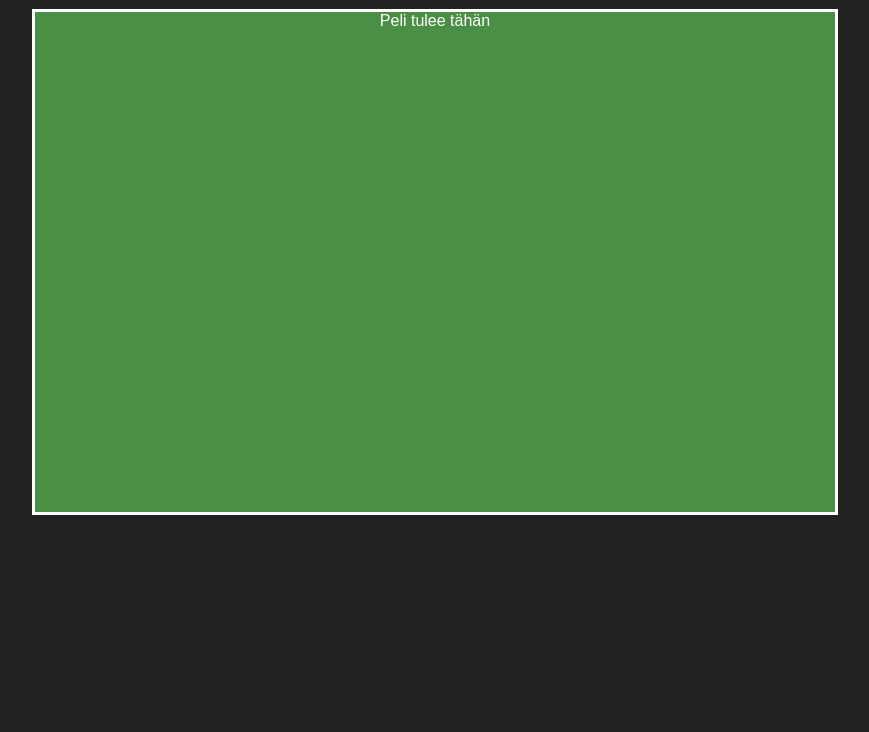
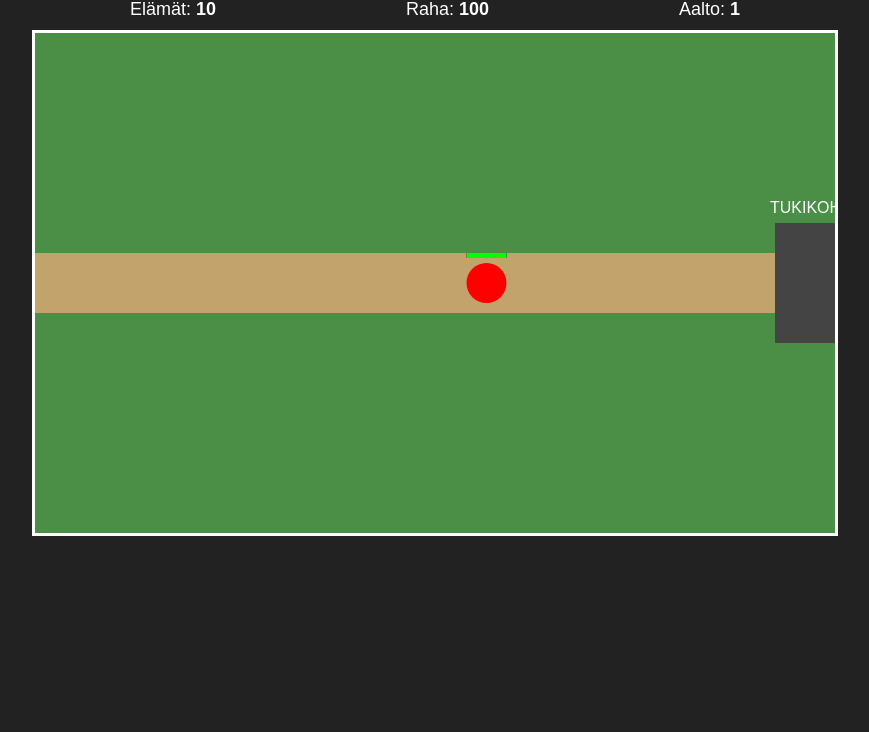
Before and after one commit to AnttiF1/tower-defence, a website: page public/index.html in a window 1280 px wide. Shown: the part 68-800 px from the top of the page, without its empty margins (205-1074 px from the left). Drawn offline with Linux system fonts and the light colour scheme.

Commit message:
Add game canvas and moving enemy

```diff
--- a/public/game.js
+++ b/public/game.js
@@ -1 +1,77 @@
-console.log("Tower Defense käynnistyi!");
+const canvas = document.getElementById("gameCanvas");
+const ctx = canvas.getContext("2d");
+
+let lives = 10;
+let money = 100;
+let wave = 1;
+
+const enemy = {
+    x: 0,
+    y: 250,
+    speed: 1.5,
+    size: 20,
+    health: 100
+};
+
+function drawMap() {
+    ctx.fillStyle = "#4a8f45";
+    ctx.fillRect(0, 0, canvas.width, canvas.height);
+
+    // Vihollisen reitti
+    ctx.fillStyle = "#c2a36b";
+    ctx.fillRect(0, 220, 800, 60);
+
+    // Tukikohta
+    ctx.fillStyle = "#444";
+    ctx.fillRect(740, 190, 60, 120);
+
+    ctx.fillStyle = "white";
+    ctx.font = "16px Arial";
+    ctx.fillText("TUKIKOHTA", 735, 180);
+}
+
+function drawEnemy() {
+    ctx.fillStyle = "red";
+    ctx.beginPath();
+    ctx.arc(enemy.x, enemy.y, enemy.size, 0, Math.PI * 2);
+    ctx.fill();
+
+    // Elämäpalkki
+    ctx.fillStyle = "black";
+    ctx.fillRect(enemy.x - 20, enemy.y - 30, 40, 5);
+
+    ctx.fillStyle = "lime";
+    ctx.fillRect(
+        enemy.x - 20,
+        enemy.y - 30,
+        40 * (enemy.health / 100),
+        5
+    );
+}
+
+function updateEnemy() {
+    enemy.x += enemy.speed;
+
+    // Vihollinen saavuttaa tukikohdan
+    if (enemy.x > canvas.width) {
+        lives--;
+        enemy.x = 0;
+
+        document.getElementById("lives").textContent = lives;
+
+        if (lives <= 0) {
+            alert("Peli loppui!");
+            lives = 10;
+        }
+    }
+}
+
+function gameLoop() {
+    drawMap();
+    updateEnemy();
+    drawEnemy();
+
+    requestAnimationFrame(gameLoop);
+}
+
+gameLoop();
--- a/public/index.html
+++ b/public/index.html
@@ -11,9 +11,13 @@
 
     <h1>Tower Defense</h1>
 
-    <div id="game">
-        Peli tulee tähän
+    <div class="game-info">
+        <span>Elämät: <strong id="lives">10</strong></span>
+        <span>Raha: <strong id="money">100</strong></span>
+        <span>Aalto: <strong id="wave">1</strong></span>
     </div>
+
+    <canvas id="gameCanvas" width="800" height="500"></canvas>
 
     <script src="game.js"></script>
 
--- a/public/style.css
+++ b/public/style.css
@@ -7,13 +7,20 @@ body {
 }
 
 h1 {
-    margin: 20px;
+    margin: 15px;
 }
 
-#game {
+.game-info {
     width: 800px;
-    height: 500px;
+    margin: 0 auto 10px;
+    display: flex;
+    justify-content: space-around;
+    font-size: 18px;
+}
+
+canvas {
+    display: block;
     margin: auto;
+    border: 3px solid white;
     background: #4a8f45;
-    border: 3px solid white;
 }
```
